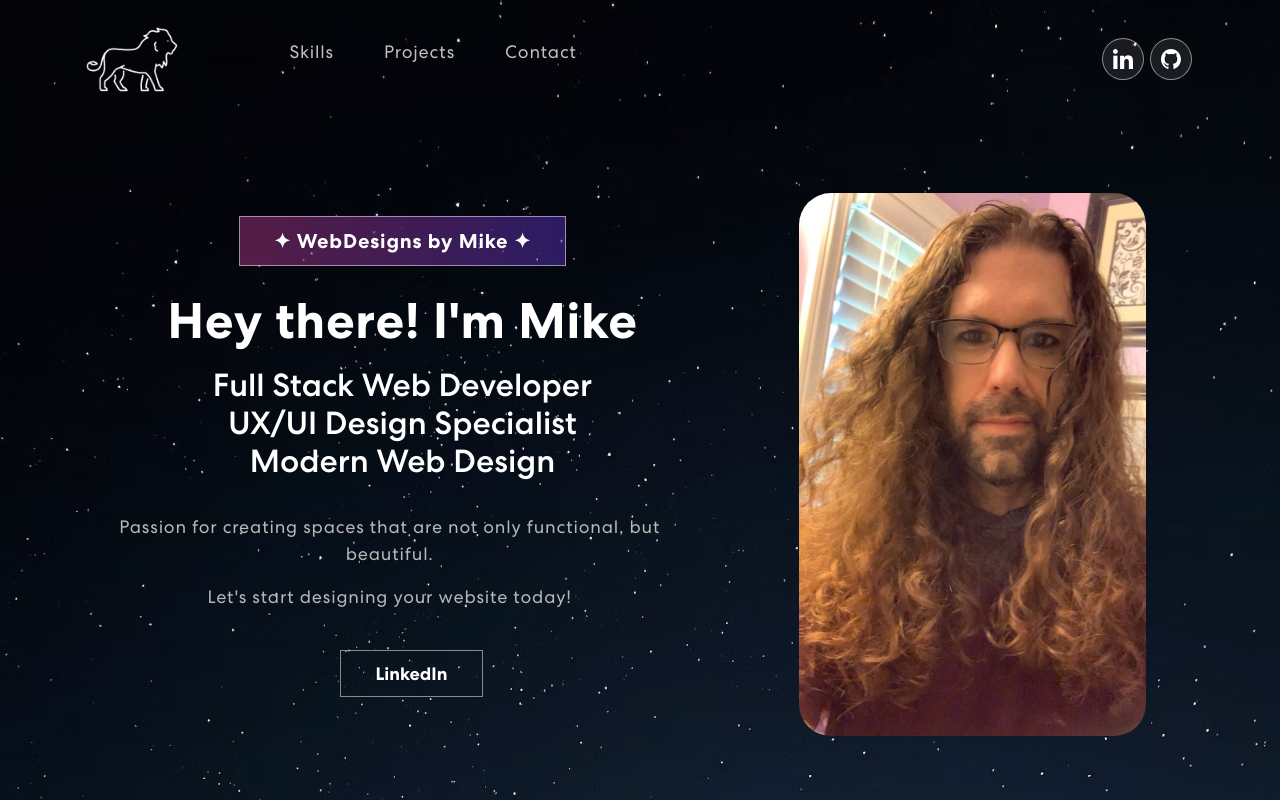
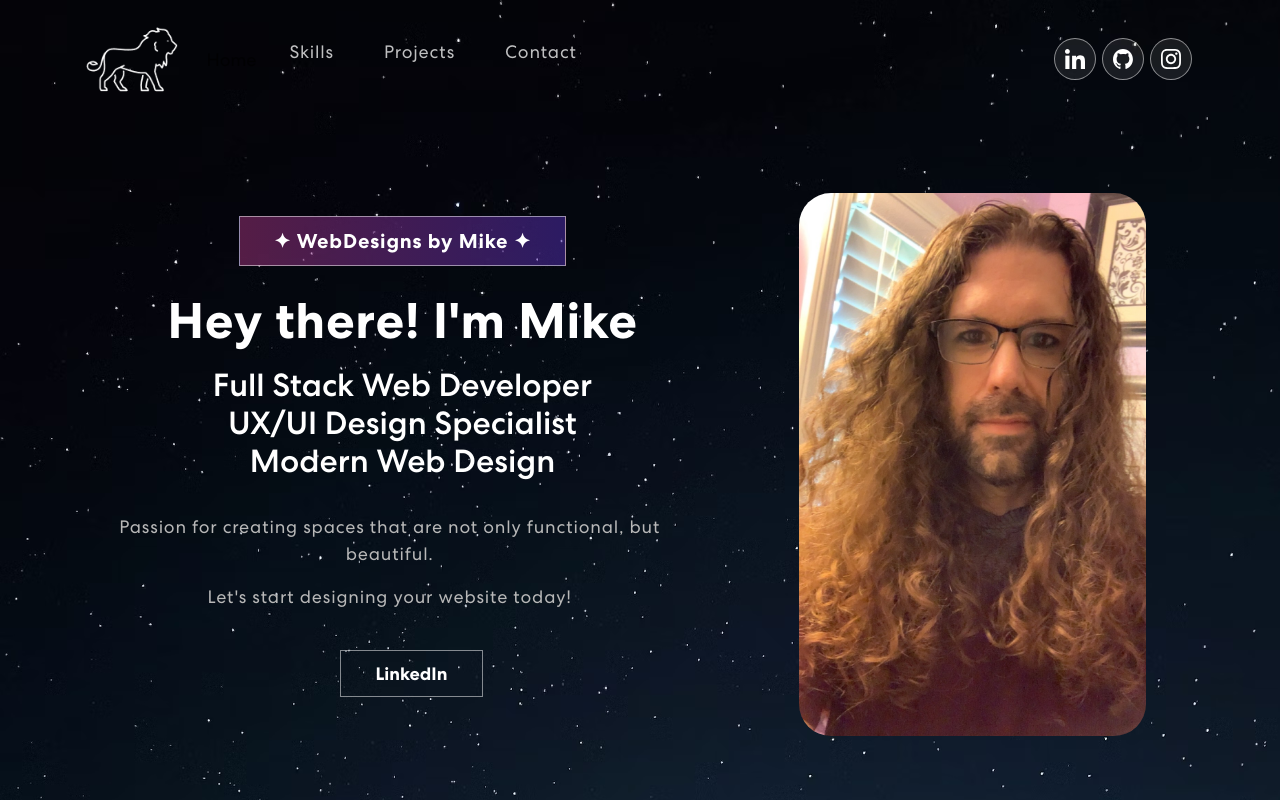
Before and after one commit to michaelangelesz/_Portfolio_, a React (Create React App) app: page / in a window 1280 px wide. Shown: the top 800 px of the page. Built offline with nearby package versions, Linux system fonts and the light colour scheme.

Commit message:
add back insta link

```diff
--- a/src/Components/Footer.js
+++ b/src/Components/Footer.js
@@ -2,6 +2,7 @@ import { Container, Row, Col } from "react-bootstrap";
 import logo from "../assets/images/logo-lion.png"
 import linkedIn from "../assets/images/nav-icon-linkedin.svg"
 import github from "../assets/images/nav-icon-github.svg"
+import instagram from "../assets/images/nav-icon-instagram.svg"
 
 export const Footer = () => {
   return (
@@ -18,6 +19,9 @@ export const Footer = () => {
             <div className="social-icon">
               <a href="https://www.linkedin.com/in/michael-m-weisphal/"><img src={linkedIn} alt="Icon" /></a>
               <a href="https://github.com/michaelangelesz"><img src={github} alt="Icon" /></a>
+              <a href="https://instagram.com/michaelangelesz" target="_blank">
+                <img src={instagram} alt="GitHub" />
+              </a>
             </div>
             <p className="copyright">
             Mike M. Weisphal © 2020-
--- a/src/Components/NavBar.js
+++ b/src/Components/NavBar.js
@@ -83,6 +83,9 @@ export const NavBar = () => {
               <a href="https://github.com/michaelangelesz" target="_blank">
                 <img src={github} alt="GitHub" />
               </a>
+              <a href="https://instagram.com/michaelangelesz" target="_blank">
+                <img src={instagram} alt="GitHub" />
+              </a>
             </div>
           </span>
         </Navbar.Collapse>
```
